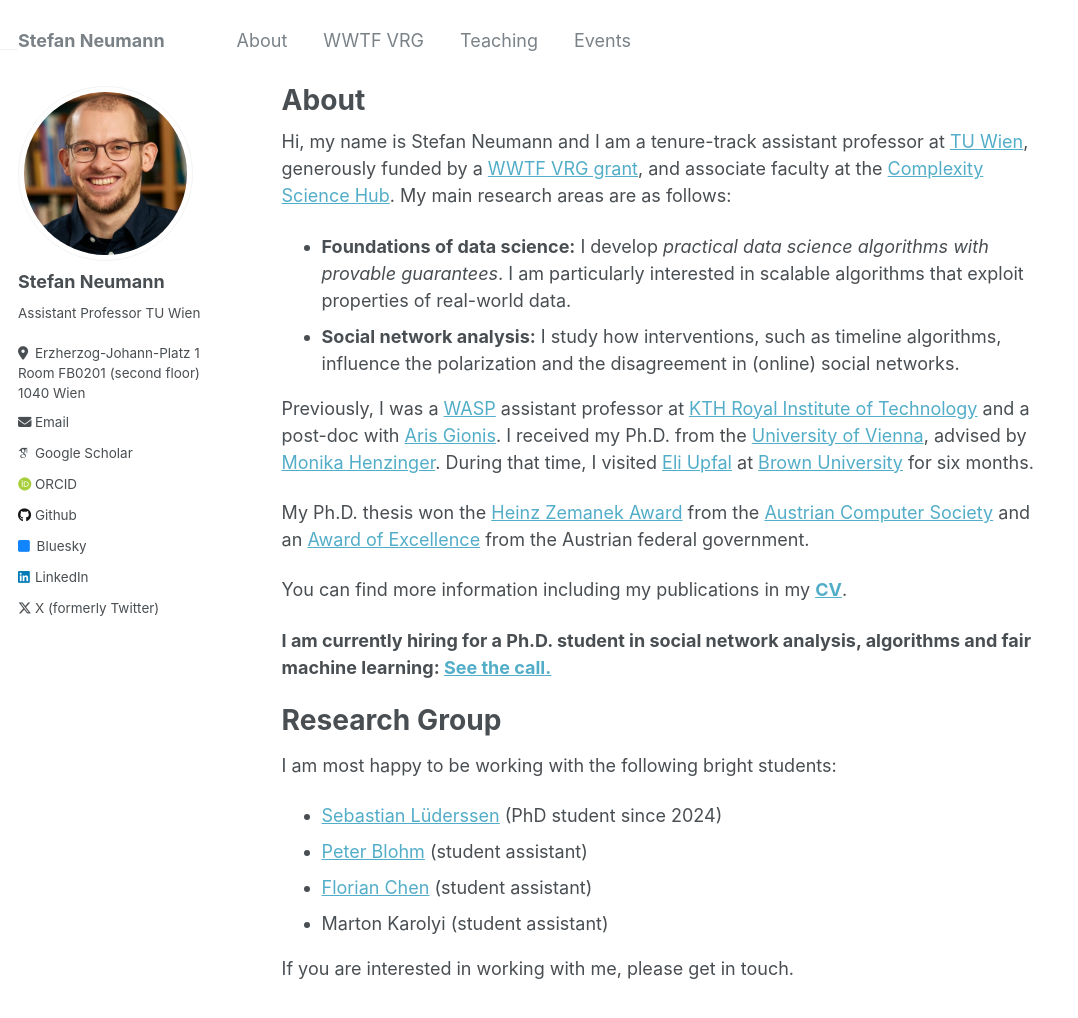
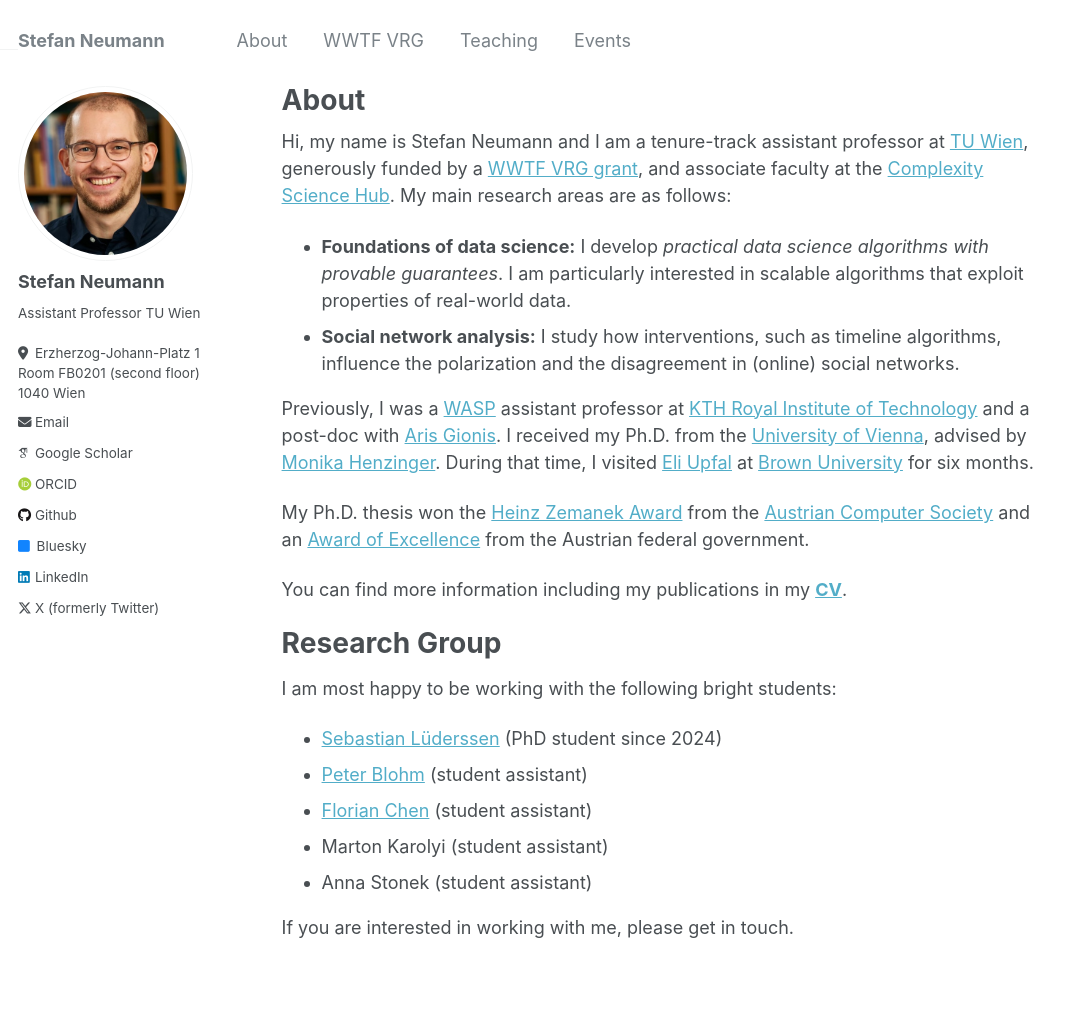
Before and after one commit to StefanResearch/StefanResearch.github.io, a Jekyll site: the page built from _pages/about.md, in a window 1280 px wide and 1195 px high. Shown: the top 1018 px of the window, without its empty margins (0-1078 px from the left). Built offline with Jekyll 4.4.1, drawn with Linux system fonts in a browser that asks for light colours; some web fonts are replaced.

Commit message:
Update about.md

```diff
--- a/_pages/about.md
+++ b/_pages/about.md
@@ -33,9 +33,6 @@ from the Austrian federal government.
 You can find more information including my publications in my
 [**CV**]({{site.baseurl}}/files/CV_stefan.pdf).
 
-**I am currently hiring for a Ph.D. student in social network analysis,
-	algorithms and fair machine learning: [See the call.](/hiring/)**
-
 Research Group
 ======
 I am most happy to be working with the following bright students:
@@ -44,5 +41,6 @@ I am most happy to be working with the following bright students:
 * [Peter Blohm](https://scholar.google.com/citations?user=pJPpDsoAAAAJ) (student assistant)
 * [Florian Chen](https://florianchen.com) (student assistant)
 * Marton Karolyi (student assistant)
+* Anna Stonek (student assistant)
 
 If you are interested in working with me, please get in touch.
```
